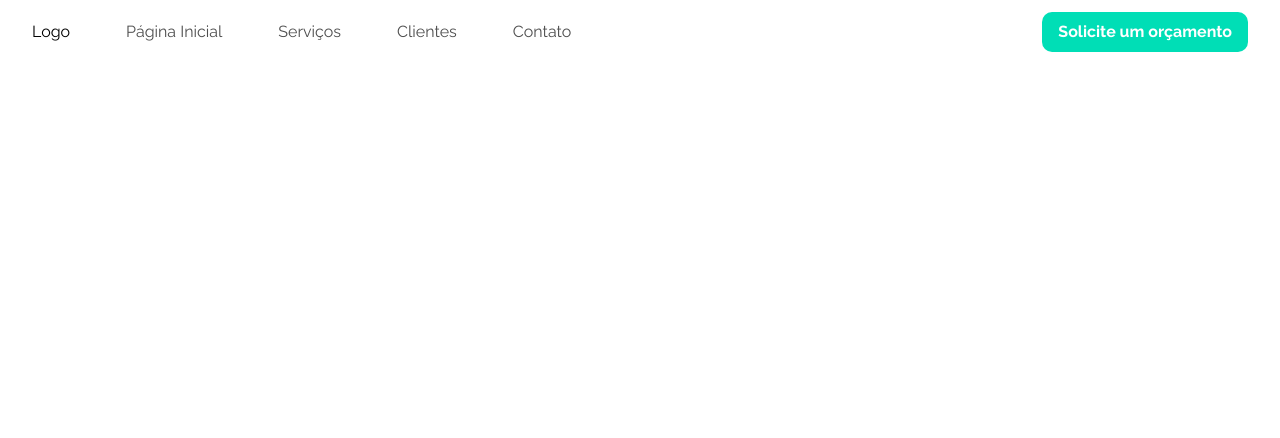
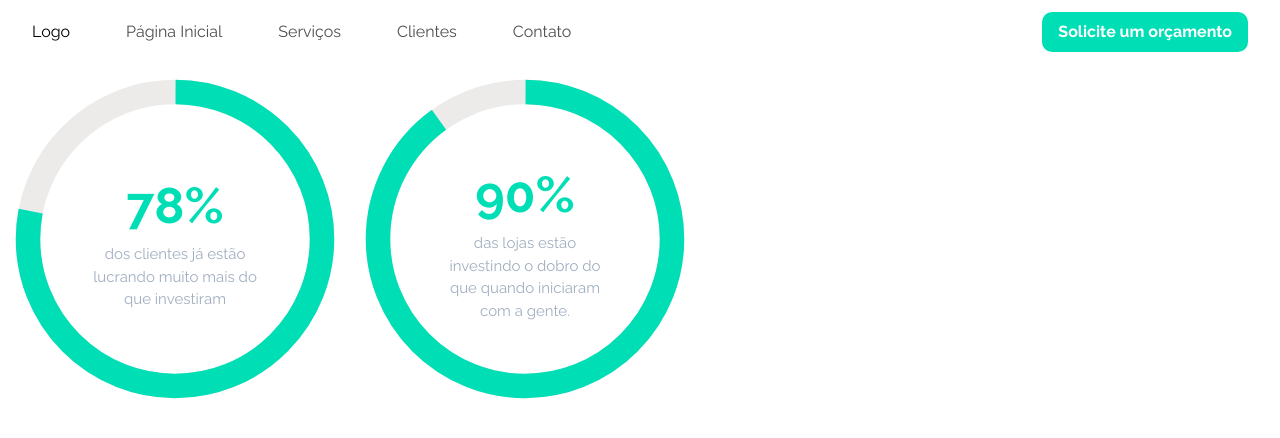
Before and after one commit to guga0712/old-website-up, a Next.js app: page /services in a window 1280 px wide. Shown: the top 438 px of the page. Built offline with nearby package versions, Linux system fonts and the light colour scheme.

Commit message:
added profits graphs

```diff
--- /dev/null
+++ b/src/components/GraphsHome/Graph.tsx
@@ -0,0 +1,18 @@
+import { CircularProgress, CircularProgressLabel, Text } from "@chakra-ui/react";
+import { ReactNode } from "react";
+
+interface GraphProps {
+    percent: number;
+    text: ReactNode;
+}
+
+export default function Graph({ percent, text }: GraphProps) {
+    return (
+        <CircularProgress value={percent} size='350px' thickness='7px' color='#00DEB6'>
+            <CircularProgressLabel fontSize='15px' color='gray.400'>
+                <Text as='span' fontSize='50px' color='#00DEB6' fontWeight='600'>{percent}%</Text>
+                {text}
+            </CircularProgressLabel>
+        </CircularProgress>
+    );
+}
--- /dev/null
+++ b/src/components/GraphsHome/index.tsx
@@ -0,0 +1,12 @@
+import { Center, Flex } from "@chakra-ui/react";
+import Graph from "./Graph";
+
+export default function GraphsHome() {
+    return (
+        <>
+            <Graph percent={78} text={[<br />, 'dos clientes já estão', <br />, 'lucrando muito mais do', <br />, 'que investiram']} />
+            <Graph percent={90} text={[<br />, 'das lojas estão', <br />, 'investindo o dobro do', <br />, 'que quando iniciaram', <br />, 'com a gente.']} />
+        </>
+    );
+
+}
--- a/src/pages/services.tsx
+++ b/src/pages/services.tsx
@@ -1,10 +1,12 @@
-import { Heading } from "@chakra-ui/react";
+import { Flex, Heading } from "@chakra-ui/react";
+import GraphsHome from "../components/GraphsHome";
 import MainMenu from "../components/MainMenu";
 
 export default function ServicesPage() {
     return (
         <>
             <MainMenu />
+            <GraphsHome />
         </>
 
     );
```
